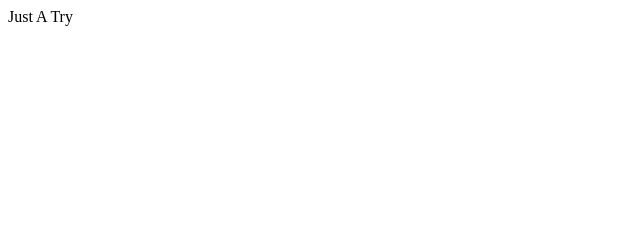
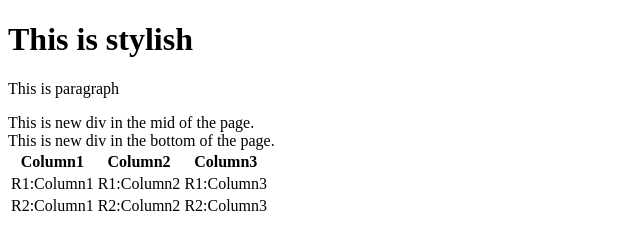
Before and after one commit to ArielWeiss/Lesson1, a plain HTML site: page TestH.html in a window 1280 px wide. Shown: the whole page, without its empty margins (0-640 px from the left). Drawn offline with Linux system fonts and the light colour scheme.

Commit message:
Added another line

```diff
--- a/TestH.html
+++ b/TestH.html
@@ -1 +1,35 @@
-Just A Try
+<!DOCTYPE html>
+<html>
+	<head>
+		<title>New Web Page</title>
+		<link rel="stylesheet" href="style1.css">
+	</head>
+	<body>
+	<h1>This is stylish</h1>
+	<p>This is paragraph</p>
+
+	<div id="mid">
+	This is new div in the <span class="name">mid</span> of the page.
+	</div>
+	<div id="bottom">
+	This is new div in the <span class="name">bottom</span> of the page.
+	</div>
+	<table>
+		<tr>
+			<th>Column1</th>
+			<th>Column2</th>
+			<th>Column3</th>
+		</tr>
+		<tr>
+			<td>R1:Column1</td>
+			<td>R1:Column2</td>
+			<td>R1:Column3</td>
+		</tr>
+		<tr>
+			<td>R2:Column1</td>
+			<td>R2:Column2</td>
+			<td>R2:Column3</td>
+		</tr>
+	</table>
+	</body>
+</html>
```
Also changed, not shown: index.html (+1 -1 lines).
